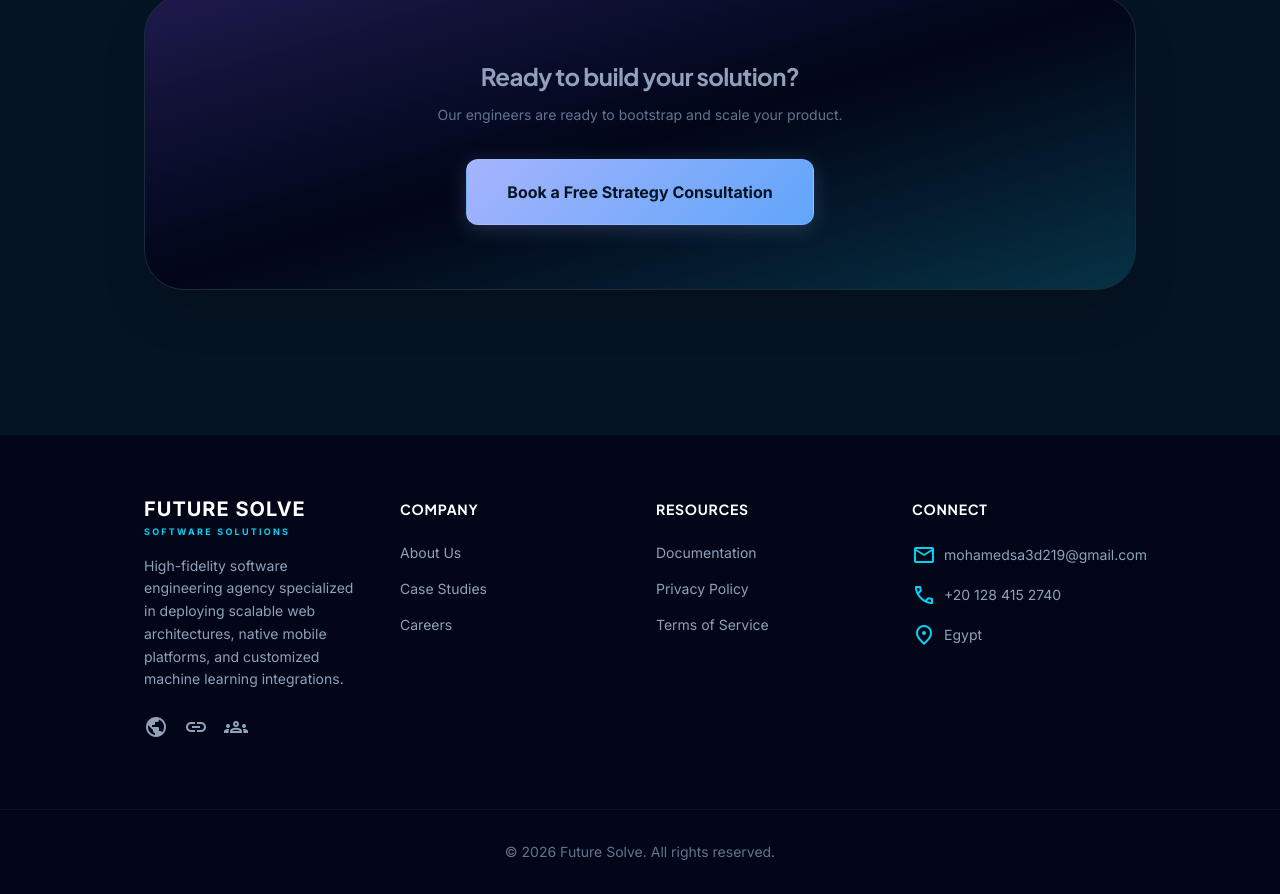
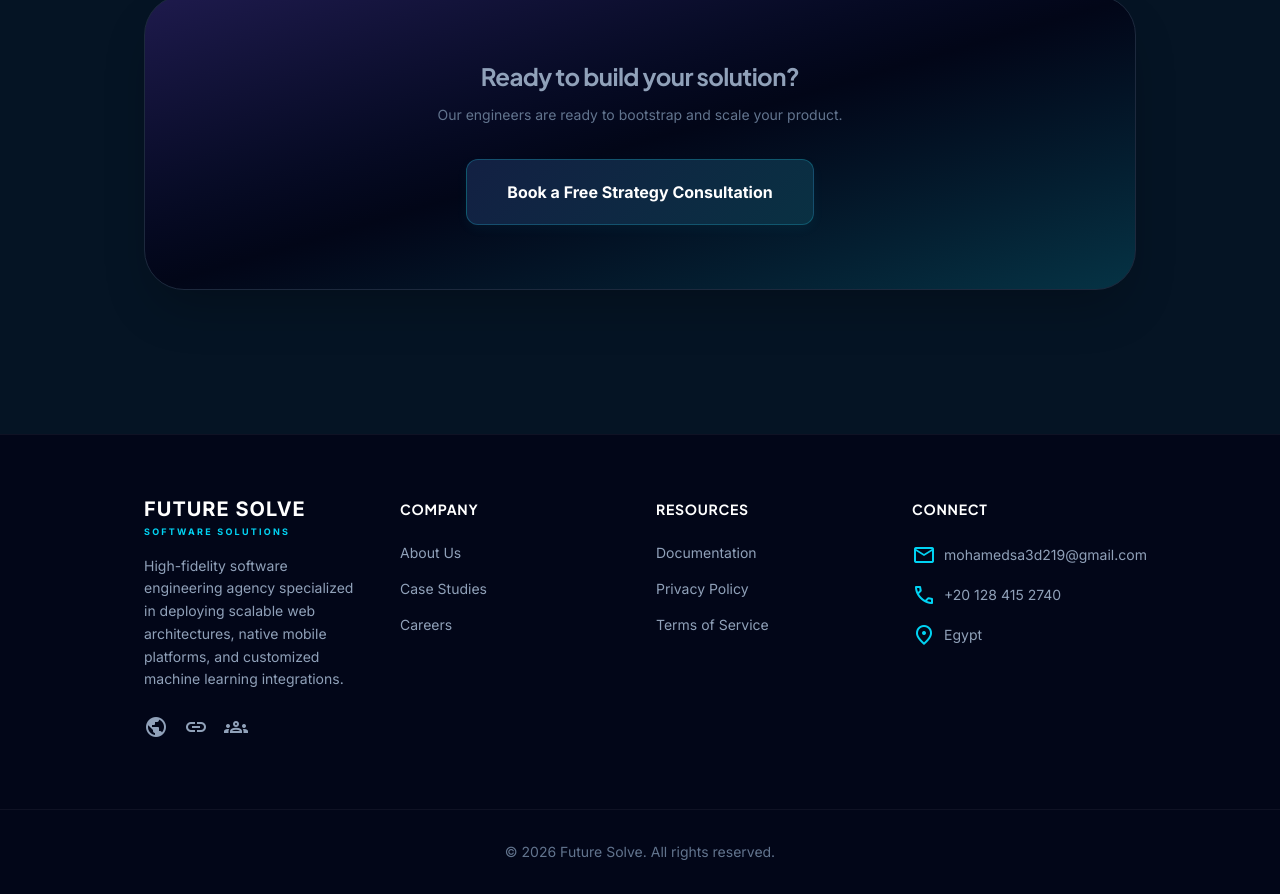
Before and after one commit to futuresolvetech-ux/Future_Solve, a React (Vite) app: page / in a window 1280 px wide. Shown: the part 3356-4250 px from the top of the page. Built offline with nearby package versions, Linux system fonts and the light colour scheme.

Commit message:
style: revert final CTA button style to match standard cyber-glow button styling

```diff
--- a/src/index.css
+++ b/src/index.css
@@ -78,34 +78,6 @@ p, a, span, button, label {
   transform: translateY(0.5px);
 }
 
-/* Solid Muted Periwinkle & Muted Blue Gradient Button (Modern CTA Focus) */
-.btn-cyber-solid {
-  position: relative;
-  overflow: hidden;
-  z-index: 1;
-  border-radius: 0.75rem; /* rounded-xl */
-  transition: all 0.3s cubic-bezier(0.16, 1, 0.3, 1);
-  display: inline-flex;
-  align-items: center;
-  justify-content: center;
-  cursor: pointer;
-  border: 1px solid rgba(255, 255, 255, 0.1);
-  text-decoration: none;
-  background: linear-gradient(135deg, #a5b4fc 0%, #60a5fa 100%);
-  color: #051424 !important;
-  box-shadow: 0 4px 20px rgba(165, 180, 252, 0.2);
-}
-
-.btn-cyber-solid:hover {
-  transform: translateY(-2px);
-  box-shadow: 0 0 30px rgba(165, 180, 252, 0.4);
-  color: #051424 !important;
-}
-
-.btn-cyber-solid:active {
-  transform: translateY(0.5px);
-}
-
 /* --- SVG Border Glow Path Animation --- */
 @keyframes svgGlow {
   0% {
@@ -126,25 +98,10 @@ p, a, span, button, label {
   stroke-linecap: round;
 }
 
-.svg-glow-rect-white {
-  stroke-dasharray: 30 70;
-  stroke-dashoffset: 100;
-  opacity: 0;
-  transition: opacity 0.3s ease;
-  stroke: #ffffff;
-  stroke-width: 2.5px;
-  stroke-linecap: round;
-}
-
 /* Activate laser border on hover */
 .btn-cyber-glow:hover .svg-glow-rect {
   opacity: 1;
   animation: svgGlow 2s linear infinite; /* Optimized fast loop for buttons */
-}
-
-.btn-cyber-solid:hover .svg-glow-rect-white {
-  opacity: 1;
-  animation: svgGlow 2s linear infinite;
 }
 
 .glass-card:hover .svg-glow-rect {
--- a/src/pages/Home.jsx
+++ b/src/pages/Home.jsx
@@ -310,10 +310,16 @@ export default function Home() {
             <p className="text-sm text-slate-500 max-w-md mx-auto mb-8 leading-relaxed font-sans">
               Our engineers are ready to bootstrap and scale your product.
             </p>
-            <Link to="/contact" className="inline-flex btn-cyber-solid text-[#051424] px-10 py-5 text-base font-bold text-center">
+            <Link to="/contact" className="inline-flex btn-cyber-glow text-white px-10 py-5 text-base font-bold text-center">
               <span>Book a Free Strategy Consultation</span>
               <svg className="absolute top-[1px] left-[1px] right-[1px] bottom-[1px] w-[calc(100%-2px)] h-[calc(100%-2px)] pointer-events-none" xmlns="http://www.w3.org/2000/svg">
-                <rect width="100%" height="100%" pathLength="100" className="fill-none svg-glow-rect-white" rx="11" />
+                <defs>
+                  <linearGradient id="cyan-indigo-gradient" x1="0%" y1="0%" x2="100%" y2="100%">
+                    <stop offset="0%" stopColor="#22d3ee" />
+                    <stop offset="100%" stopColor="#6366f1" />
+                  </linearGradient>
+                </defs>
+                <rect width="100%" height="100%" pathLength="100" className="fill-none svg-glow-rect" rx="11" />
               </svg>
             </Link>
           </div>
```
